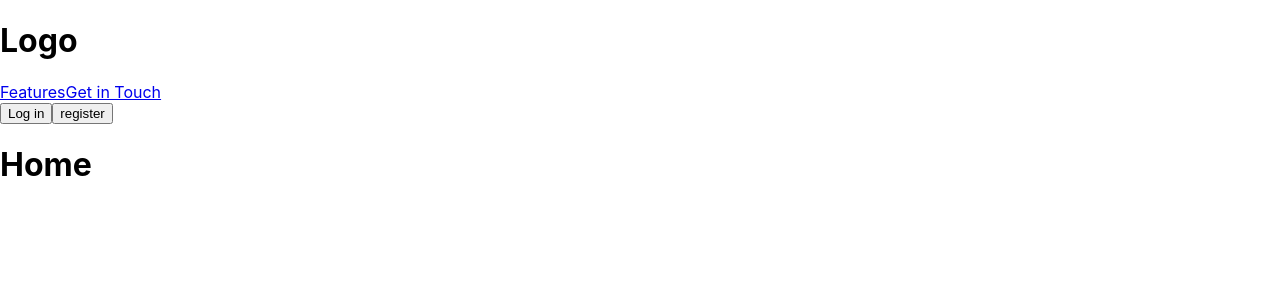
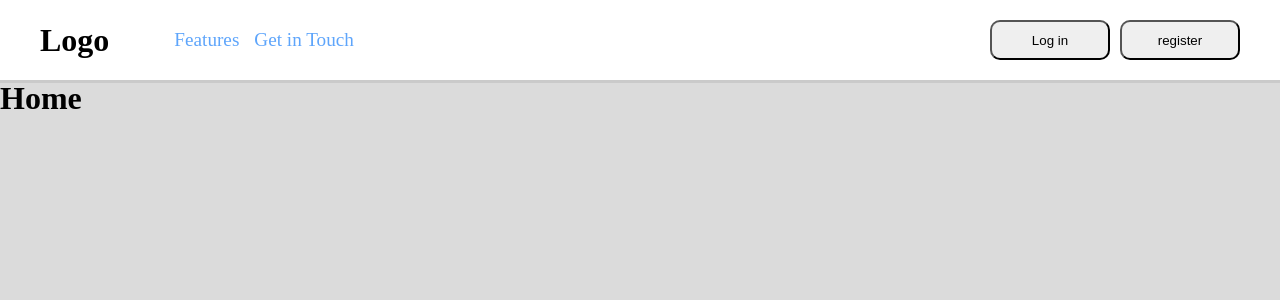
Before and after one commit to ShkelqimC/editme.online, a React (Create React App) app in the folder frontend/: page / in a window 1280 px wide. Shown: the top 300 px of the page. Built offline with nearby package versions, Linux system fonts and the light colour scheme.

Commit message:
tailwind + navbar

```diff
--- a/frontend/src/components/Navbar.jsx
+++ b/frontend/src/components/Navbar.jsx
@@ -11,8 +11,8 @@ export const Navbar = () => {
             <Link to="/">Get in Touch</Link>
         </div>
         <div className="navbarRightSide">
-            <button>Log in</button>
-            <button>register</button>
+            <button className='loginBtn'>Log in</button>
+            <button className='registerBtn'>register</button>
         </div>
 
 
--- a/frontend/src/index.css
+++ b/frontend/src/index.css
@@ -9,19 +9,43 @@
 8. On Secondary #FFFFFF
  */
 
+body{
+background-color:  #DBDBDB;}
+.container{
+  height: 80px;
+  background-color: #FFFFFF;
+  display: flex;
+  justify-content: space-between;
+  padding: 0 40px;
+  box-shadow: 0 3px rgba(0,0,0, 0.08);
+}
+.navbarLeftSide h1{
+padding-right: 50px;
+}
+.navbarLeftSide a{
+font-size: 1.2rem;
+text-decoration: none;
+color: #5EA5FB
+}
+.navbarRightSide button{
+height: 40px;
+width: 120px;
+border-radius: 10px;
 
-
-
-body {
-  margin: 0;
-  font-family: -apple-system, BlinkMacSystemFont, 'Segoe UI', 'Roboto', 'Oxygen',
-    'Ubuntu', 'Cantarell', 'Fira Sans', 'Droid Sans', 'Helvetica Neue',
-    sans-serif;
-  -webkit-font-smoothing: antialiased;
-  -moz-osx-font-smoothing: grayscale;
+}
+.navbarRightSide{
+  display: flex;
+align-items: center;
+gap: 10px;
+}
+.navbarLeftSide{
+display: flex;
+align-items: center;
+gap: 15px;
 }
 
-code {
-  font-family: source-code-pro, Menlo, Monaco, Consolas, 'Courier New',
-    monospace;
+*{
+  box-sizing: border-box;
+  padding: 0;
+  margin: 0;
 }
```
